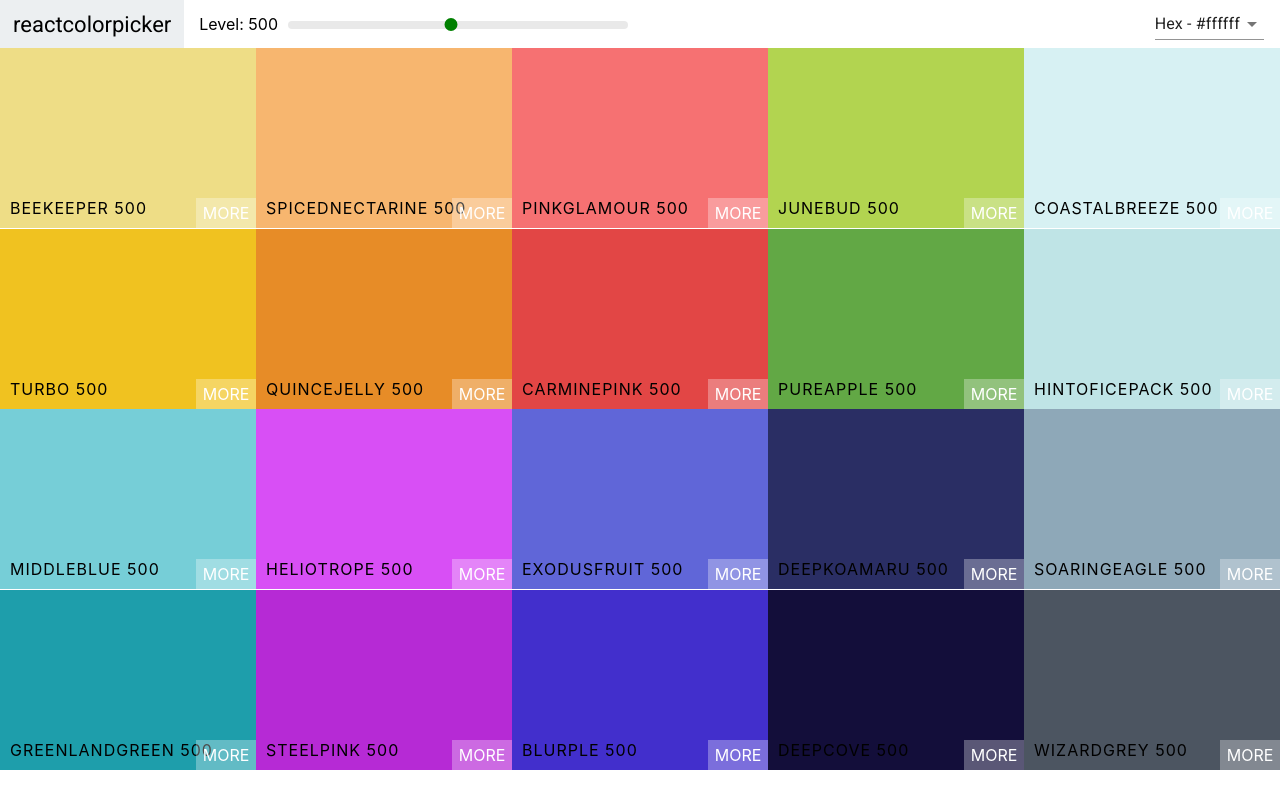
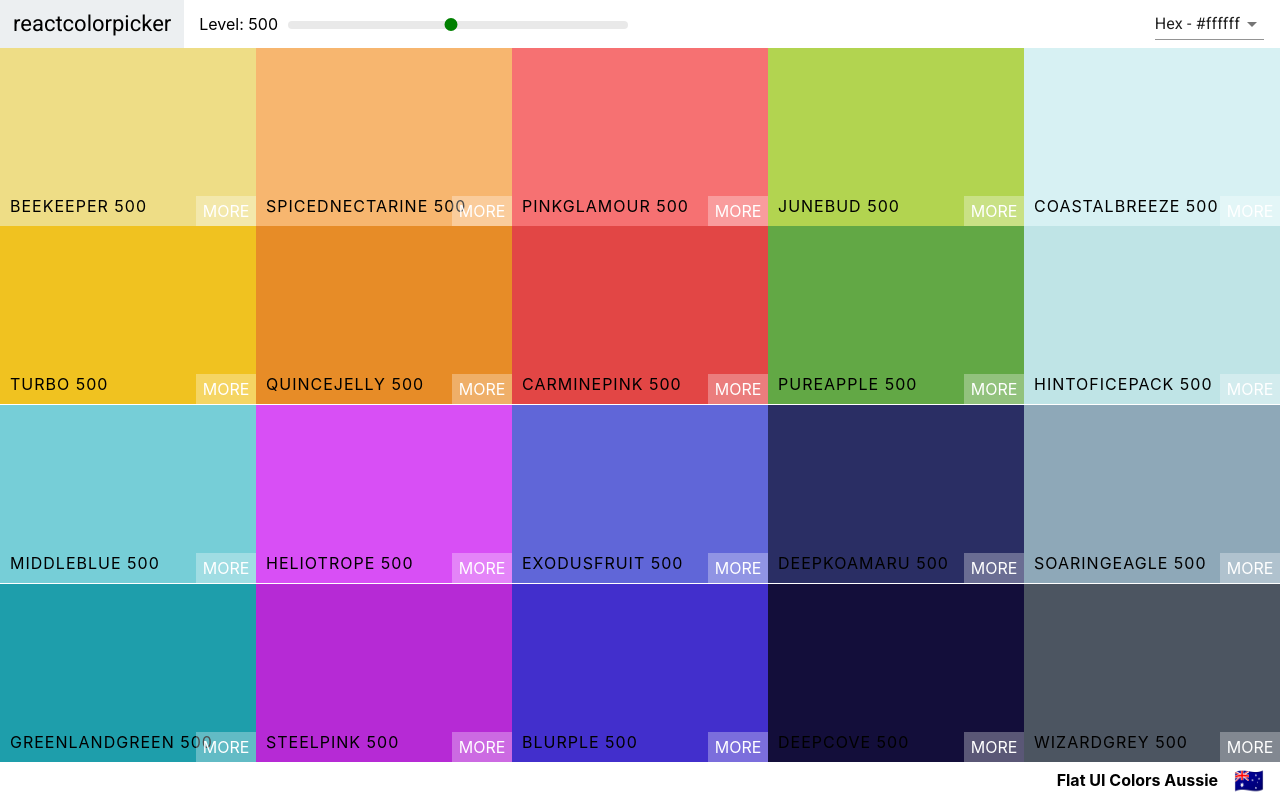
Before and after one commit to Dseals82/color-scheme-app, a React (Create React App) app: page / in a window 1280 px wide. Built offline with nearby package versions, Linux system fonts and the light colour scheme.

Commit message:
added Palette footer and styling to footer

```diff
--- a/src/Palette.css
+++ b/src/Palette.css
@@ -1,7 +1,23 @@
 .Palette {
   height: 100vh;
+  display: flex;
+  flex-direction: column;
 }
 
 .Palette-colors {
   height: 90%;
 }
+
+.Palette-footer {
+  background-color: white;
+  height: 5vh;
+  display: flex;
+  justify-content: flex-end;
+  align-items: center;
+  font-weight: bold;
+}
+
+.emoji {
+  font-size: 1.5rem;
+  margin: 0 1rem;
+}
--- a/src/Palette.js
+++ b/src/Palette.js
@@ -20,10 +20,10 @@
   }
 
   render(){
-    const { colors } = this.props.palette;
+    const { colors, paletteName, emoji } = this.props.palette;
     const { level, format } = this.state;
     const colorBoxes = colors[level].map(color => (
-      <ColorBox background={color[format]} name={color.name} />
+      <ColorBox background={color[format]} name={color.name} key={color.id}/>
     ));
     return (
       <div className="Palette">
@@ -35,6 +35,10 @@
         {/* Navbar goes here */}
         <div className="Palette-colors">{colorBoxes}</div>
         {/* footer eventually */}
+        <footer className="Palette-footer">
+          {paletteName}
+          <span className="emoji">{emoji}</span>
+        </footer>
       </div>
     );
   }
```
